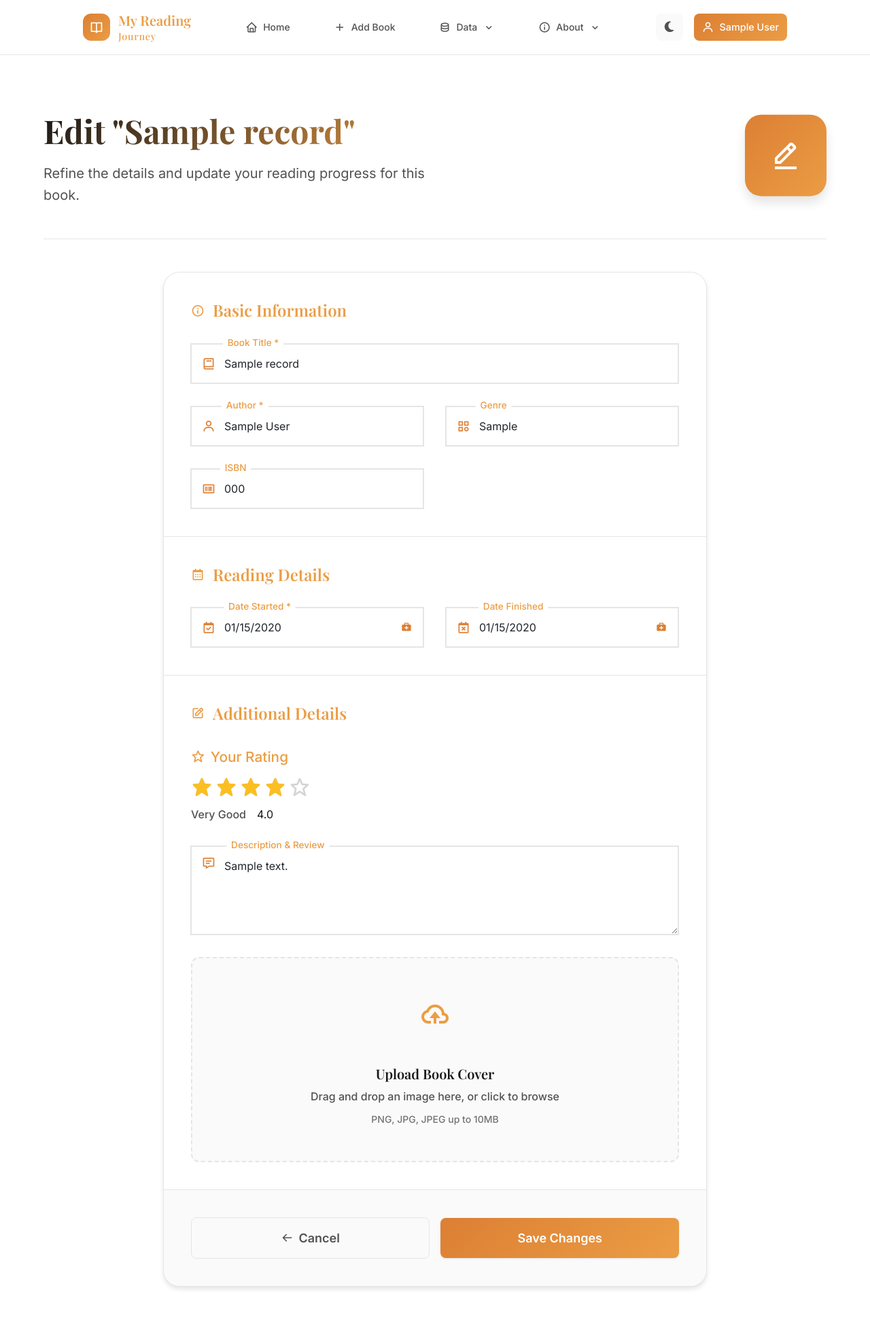
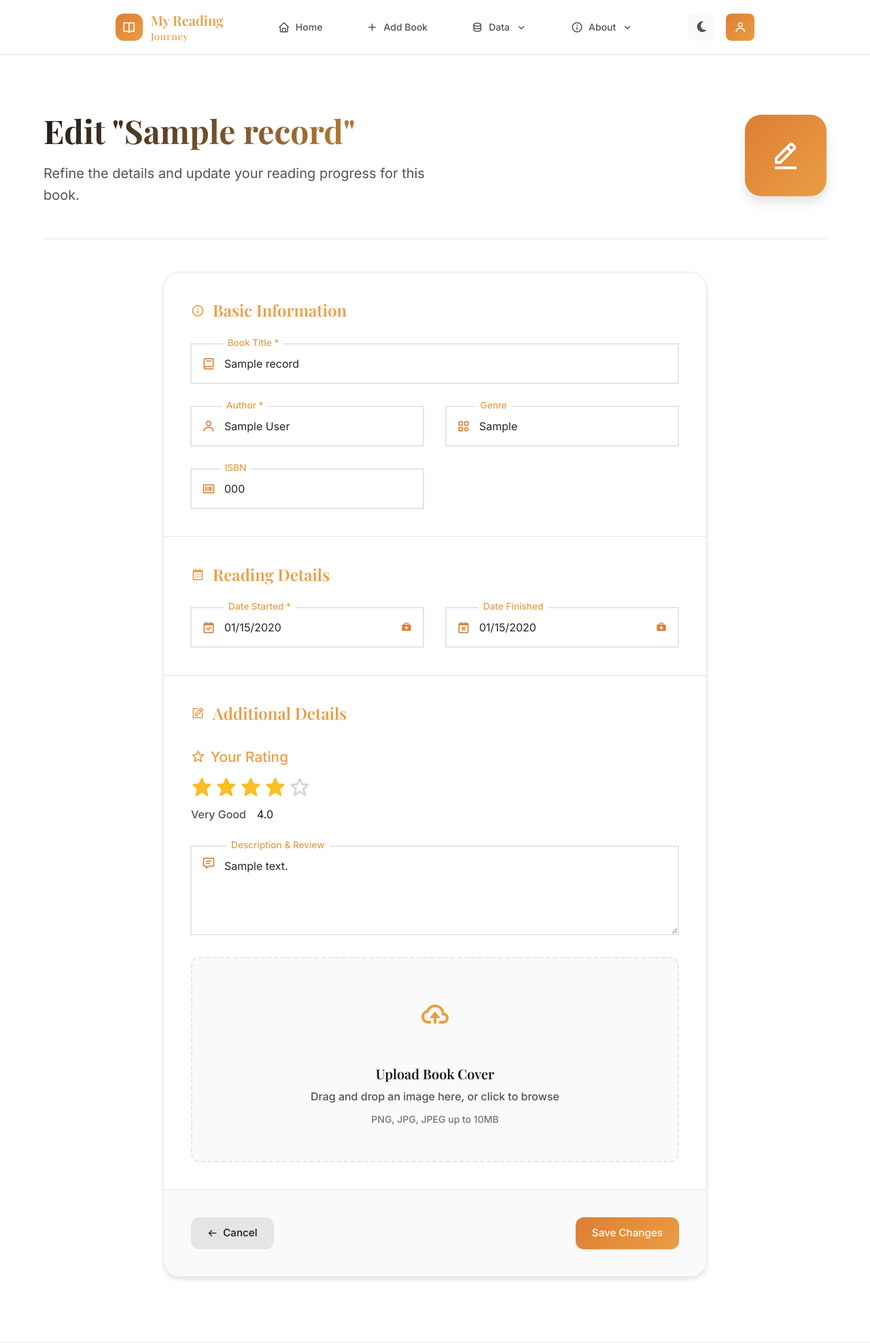
Before and after one commit to Jay-Dholu/my-reading-journey, a Flask app: page /edit/1 in a window 1280 px wide. Shown: the top 1976 px of the page at 68% size. Run offline with Flask 3, Linux system fonts and the light colour scheme; the visitor is signed in with stand-in values (Sample User, id 1); tables that the repository leaves empty hold one stand-in row (values such as "Sample post"); some libraries are stand-ins or nearby versions.

Commit message:
Update UI and Remove Bugs

```diff
--- a/app.py
+++ b/app.py
@@ -68,7 +68,7 @@ def send_verification_email(user):
 @app.before_request
 def check_user_session():
     if 'user_id' in session:
-        user = User.query.get(session['user_id'])
+        user = db.session.get(User, session['user_id'])
         if not user:
             session.clear()
             flash("Your session was invalid and has been cleared. Please log in again.", "warning")
@@ -78,7 +78,7 @@ def check_user_session():
 def inject_user():
     current_user = None
     if 'user_id' in session:
-        current_user = User.query.get(session['user_id'])
+        current_user = db.session.get(User, session['user_id'])
     return dict(current_user=current_user)
 
 
@@ -93,7 +93,7 @@ def home():
         flash("Please log in to add a book.", "warning")
         return redirect(url_for('login'))
 
-    user = User.query.get(user_id)
+    user = db.session.get(User, session['user_id'])
 
     if user:
         books = Record.query.filter_by(user_id=user.id).order_by(Record.reading_started.asc()).all()
@@ -282,9 +282,9 @@ def delete_account():
         flash("You must be logged in to perform this action.", "warning")
         return redirect(url_for('login'))
 
-    user = User.query.get(user_id)
+    user = db.session.get(User, session['user_id'])
     if user:
-        Record.query.filter_by(user_id=user.id).delete()   # First, delete all books associated with the user
+        db.session.query(Record).filter_by(user_id=user.id).delete()   # First, delete all books associated with the user
 
         db.session.delete(user)     # Then, delete the user
         db.session.commit()
--- a/static/css/add_edit_book.css
+++ b/static/css/add_edit_book.css
@@ -469,11 +469,22 @@
 }
 
 .btn-lg {
-    padding: 1rem 2rem;
-    font-size: 1.125rem;
-    font-weight: 600;
-    min-width: 140px;
-    width: 80%;
+    display: inline-flex;
+    align-items: center;
+    gap: 0.5rem;
+    padding: 0.75rem 1.5rem;
+    border: none;
+    border-radius: 12px;
+    font-weight: 500;
+    cursor: pointer;
+    transition: all 0.2s ease;
+    text-decoration: none;
+    font-size: 0.95rem;
+}
+
+.btn-secondary {
+    background: var(--border-light);
+    color: var(--text-primary);
 }
 
 
--- a/static/js/books.js
+++ b/static/js/books.js
@@ -1,4 +1,4 @@
-document.addEventListener('DOMContentLoaded', function() {
+document.addEventListener('DOMContentLoaded', function () {
     initializeFormInputs();
     initializeFileUpload();
     initializeStarRating();
@@ -13,11 +13,11 @@ function initializeFormInputs() {
             input.closest('.input-group').classList.add('has-value');
         }
 
-        input.addEventListener('focus', function() {
+        input.addEventListener('focus', function () {
             this.closest('.input-group').classList.add('focused');
         });
 
-        input.addEventListener('blur', function() {
+        input.addEventListener('blur', function () {
             this.closest('.input-group').classList.remove('focused');
             if (this.value && this.value.trim() !== '') {
                 this.closest('.input-group').classList.add('has-value');
@@ -26,7 +26,7 @@ function initializeFormInputs() {
             }
         });
 
-        input.addEventListener('input', function() {
+        input.addEventListener('input', function () {
             if (this.value && this.value.trim() !== '') {
                 this.closest('.input-group').classList.add('has-value');
             } else {
@@ -37,28 +37,31 @@ function initializeFormInputs() {
 }
 
 function initializeFileUpload() {
-    const uploadZone = document.getElementById('uploadZone');
-    const fileInput = document.querySelector('.file-input');
-    const imagePreview = document.getElementById('imagePreview');
+    const fileUploadArea = document.querySelector('.file-upload-area');
+    if (!fileUploadArea) return; // Stop if this element isn't on the page
+
+    const uploadZone = fileUploadArea.querySelector('#uploadZone');
+    const fileInput = fileUploadArea.querySelector('.file-input');
+    const imagePreview = fileUploadArea.querySelector('#imagePreview');
     const previewImg = document.getElementById('previewImg');
     const removeImageBtn = document.querySelector('.remove-image');
 
-    if(uploadZone) {
+    if (uploadZone) {
         uploadZone.addEventListener('click', () => fileInput.click());
     }
 
-    if(uploadZone) {
-      uploadZone.addEventListener('dragover', function(e) {
+    if (uploadZone) {
+        uploadZone.addEventListener('dragover', function (e) {
             e.preventDefault();
             this.classList.add('dragover');
         });
 
-      uploadZone.addEventListener('dragleave', function(e) {
+        uploadZone.addEventListener('dragleave', function (e) {
             e.preventDefault();
             this.classList.remove('dragover');
         });
 
-      uploadZone.addEventListener('drop', function(e) {
+        uploadZone.addEventListener('drop', function (e) {
             e.preventDefault();
             this.classList.remove('dragover');
 
@@ -70,22 +73,22 @@ function initializeFileUpload() {
         });
     }
 
-    if(fileInput) {
-      fileInput.addEventListener('change', function(e) {
+    if (fileInput) {
+        fileInput.addEventListener('change', function (e) {
             if (e.target.files.length > 0) {
                 handleFileSelect(e.target.files[0]);
             }
         });
     }
 
-    if(removeImageBtn) {
+    if (removeImageBtn) {
         removeImageBtn.addEventListener('click', removeImage);
     }
 
     function handleFileSelect(file) {
         if (file && file.type.startsWith('image/')) {
             const reader = new FileReader();
-            reader.onload = function(e) {
+            reader.onload = function (e) {
                 previewImg.src = e.target.result;
                 uploadZone.style.display = 'none';
                 imagePreview.style.display = 'block';
@@ -95,9 +98,9 @@ function initializeFileUpload() {
     }
 
     function removeImage() {
-        if(uploadZone) uploadZone.style.display = 'block';
-        if(imagePreview) imagePreview.style.display = 'none';
-        if(fileInput) fileInput.value = '';
+        if (uploadZone) uploadZone.style.display = 'block';
+        if (imagePreview) imagePreview.style.display = 'none';
+        if (fileInput) fileInput.value = '';
     }
 }
 
--- a/static/js/script.js
+++ b/static/js/script.js
@@ -1,4 +1,4 @@
-document.addEventListener('DOMContentLoaded', function() {
+document.addEventListener('DOMContentLoaded', function () {
     initializeTheme();
     initializeMobileMenu();
     initializeFlashMessages();
@@ -58,7 +58,7 @@ function initializeMobileMenu() {
     const mobileNav = document.getElementById('mobile-nav');
 
     if (mobileToggle && mobileNav) {
-        mobileToggle.addEventListener('click', function(event) {
+        mobileToggle.addEventListener('click', function (event) {
             event.stopPropagation();
             mobileNav.classList.toggle('show');
             mobileToggle.classList.toggle('active');
@@ -94,7 +94,7 @@ function initializeScrollEffects() {
     let lastScrollTop = 0;
     const navbar = document.querySelector('.navbar');
     if (navbar) {
-        window.addEventListener('scroll', function() {
+        window.addEventListener('scroll', function () {
             const currentScrollTop = window.pageYOffset || document.documentElement.scrollTop;
             if (currentScrollTop > lastScrollTop && currentScrollTop > navbar.offsetHeight) {
                 // Scrolling down
@@ -185,17 +185,13 @@ function initializeAnimations() {
 
 
 function initializeUploadModal() {
-    // Correctly select elements by their IDs
     const uploadModal = document.getElementById('uploadModal');
     const uploadForm = document.getElementById('uploadForm');
     const uploadSubmitBtn = document.getElementById('uploadSubmitBtn');
+    const uploadArea = uploadModal.querySelector('.upload-area');
+    const fileInput = uploadModal.querySelector('.file-input');
+    const uploadText = uploadModal.querySelector('.upload-text');
 
-    // These can remain as they are, they were likely correct
-    const uploadArea = document.querySelector('.upload-area');
-    const fileInput = document.querySelector('.file-input');
-    const uploadText = document.querySelector('.upload-text');
-
-    // Ensure all elements exist before adding listeners
     if (uploadModal && uploadForm && uploadSubmitBtn && uploadArea && fileInput && uploadText) {
 
         uploadArea.addEventListener('click', () => {
--- a/templates/base.html
+++ b/templates/base.html
@@ -117,13 +117,13 @@
                         <div class="user-info">
                             <button class="user-avatar">
                                 <i class="bx bx-user"></i>
-                                <span class="user-name">{{ current_user.name }}</span>
+                                <!-- <span class="user-name">{{ current_user.name }}</span> -->
                             </button>
                         </div>
                         <div class="user-dropdown">
                             <div class="user-dropdown-info">
                                 <div class="user-dropdown-name">{{ current_user.name }}</div>
-                                <div class="user-dropdown-email">{{ current_user.email }}</div>
+                                <!-- <div class="user-dropdown-email">{{ current_user.email }}</div> -->
                             </div>
                             <div class="user-dropdown-divider"></div>
                             <a href="{{ url_for('settings') }}" class="dropdown-item">
@@ -291,7 +291,7 @@
                         <i class="bx bx-x"></i>
                     </button>
                 </div>
-                <form method="POST" action="{{ url_for('upload_books') }}" enctype="multipart/form-data">
+                <form  id="uploadForm" method="POST" action="{{ url_for('upload_books') }}" enctype="multipart/form-data">
                     {{ json_form.hidden_tag() }}
                     <div class="modal-body">
                         <div class="upload-area">
```
Also changed, not shown: static/css/base.css (+49 -0 lines), static/js/settings.js (deleted, +0 -42 lines), templates/settings.html (+41 -1 lines). Lines whose indentation alone changed are shown as unchanged.
